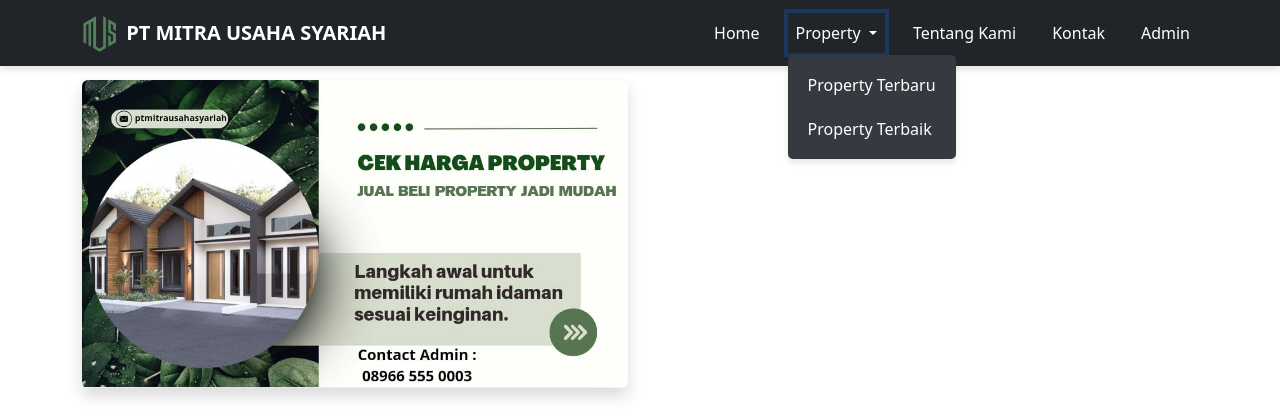
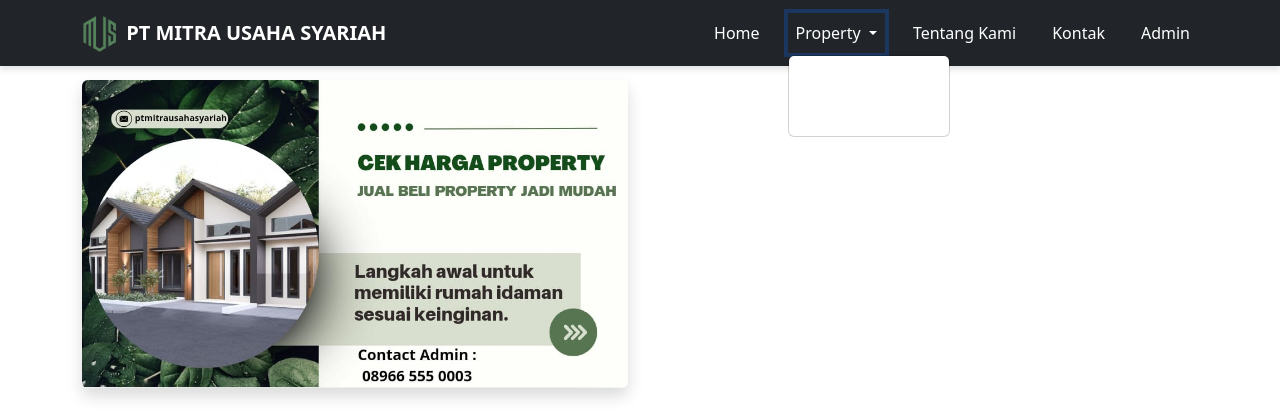
Before and after one commit to IbnuAlanNuari/jualbelirumah, a PHP site: page /index.php in a window 1280 px wide, after a click on "Property". Shown: the top 420 px of the page. Run offline with PHP 8.4, Linux system fonts and the light colour scheme; data that the repository does not hold is empty.

Commit message:
perbarui

```diff
--- a/assets/css/styles.css
+++ b/assets/css/styles.css
@@ -186,38 +186,6 @@
 }
 
 
-/* Dropdown menu khusus navbar */
-.navbar-nav .dropdown-menu {
-    background-color: #343a40 !important; /* Warna gelap */
-    border: none !important; /* Menghapus border */
-    border-radius: 5px !important; /* Membuat sudut membulat */
-    box-shadow: 0 4px 6px rgba(0, 0, 0, 0.1) !important; /* Menambahkan bayangan */
-}
-
-/* Item dalam dropdown khusus navbar */
-.navbar-nav .dropdown-item {
-    color: #ffffff !important; /* Warna teks putih */
-    padding: 10px 20px !important; /* Padding untuk membuat dropdown lebih rapi */
-    transition: all 0.3s ease !important; /* Animasi halus pada hover */
-}
-
-/* Hover pada item dropdown khusus navbar */
-.navbar-nav .dropdown-item:hover {
-    background-color: #495057 !important; /* Warna gelap saat dihover */
-    color: #ffcc00 !important; /* Warna teks saat dihover */
-}
-
-/* Dropdown toggle khusus navbar */
-.navbar-nav .dropdown-toggle {
-    color: #ffffff !important; /* Warna teks pada toggle */
-    transition: all 0.3s ease !important; /* Animasi halus */
-}
-
-/* Hover pada dropdown toggle khusus navbar */
-.navbar-nav .dropdown-toggle:hover {
-    color: #ffcc00 !important; /* Warna teks saat dihover */
-}
-
 .custom-dropdown .dropdown-menu {
     background-color: #000; /* Warna hitam */
     color: #fff; /* Warna teks putih */
```
